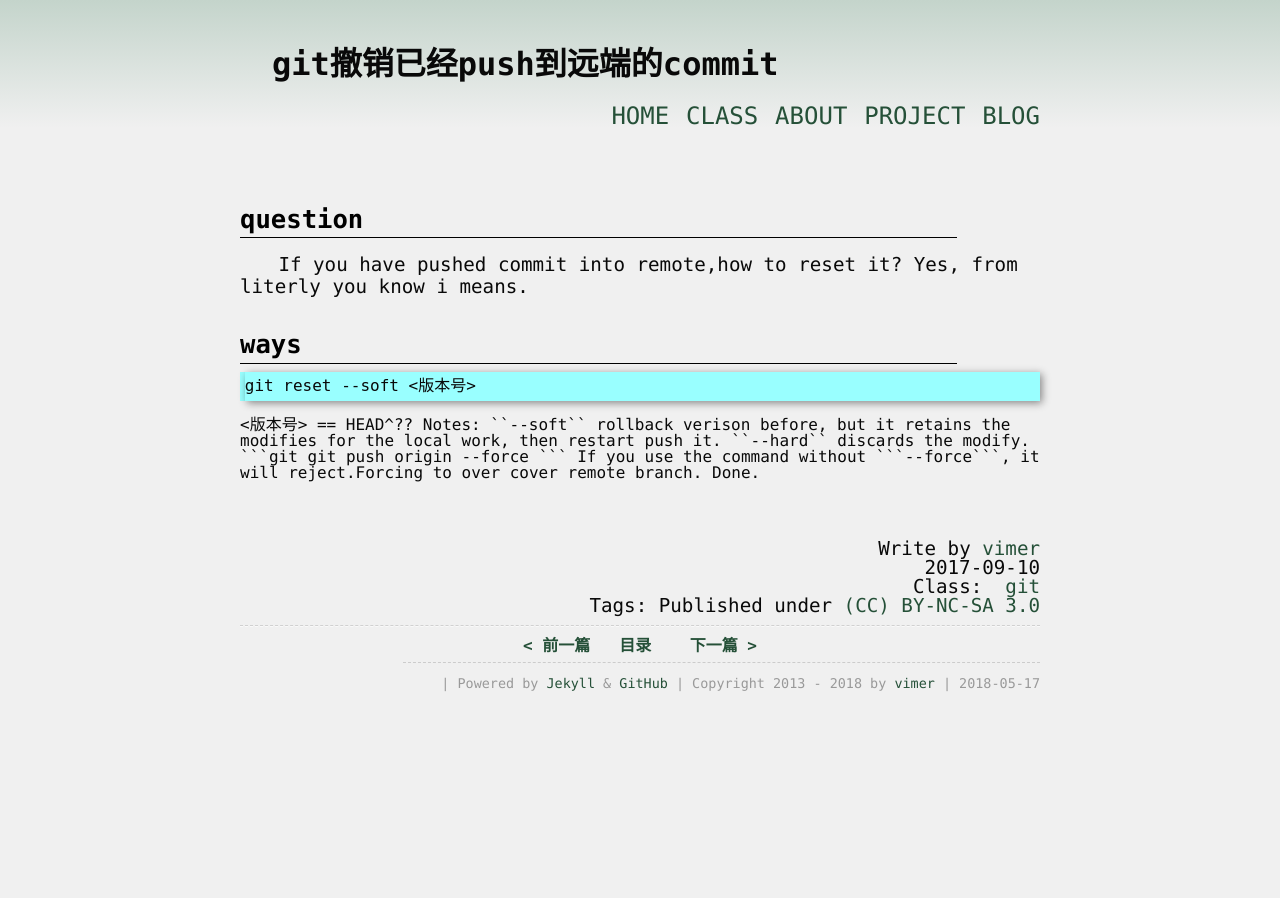
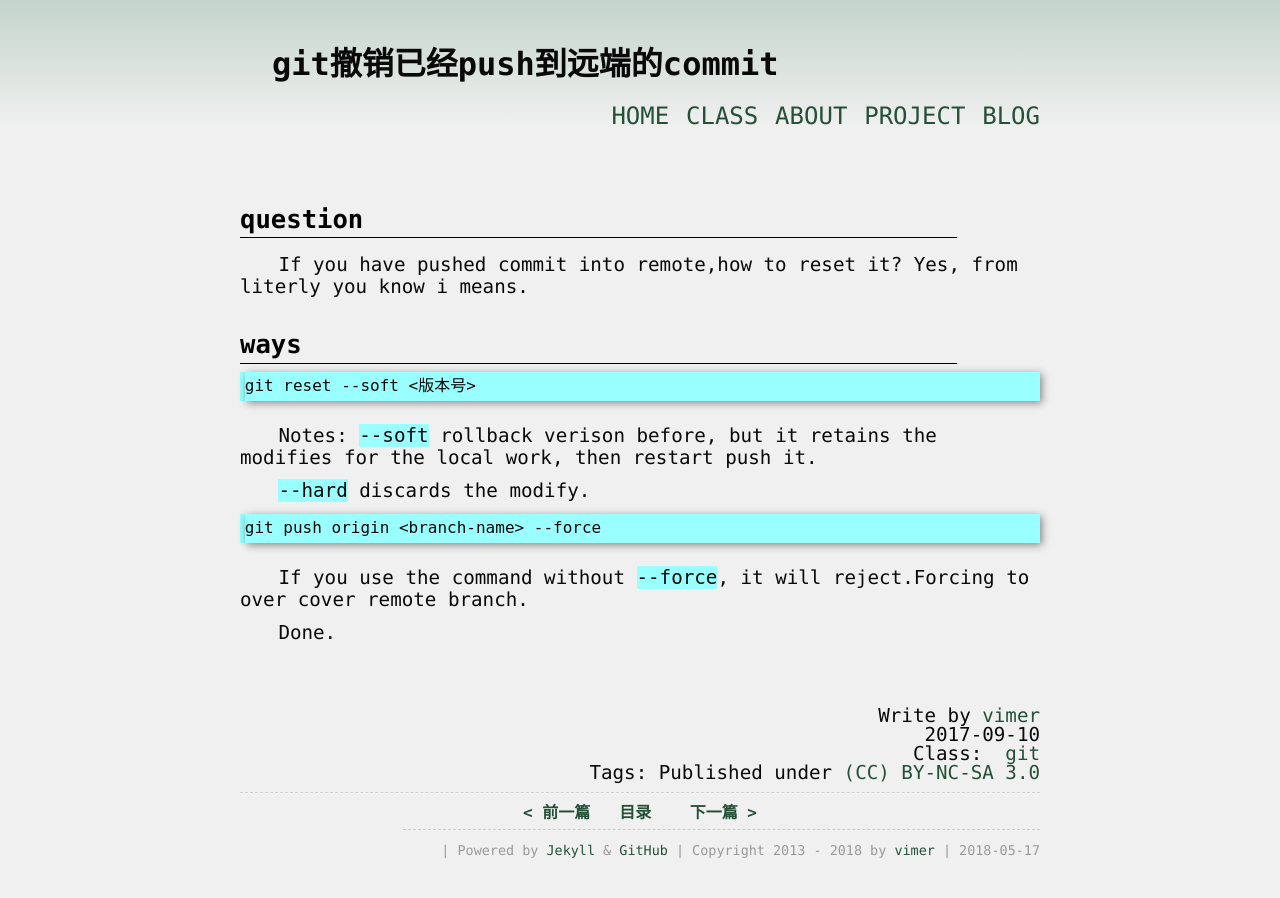
Before and after one commit to yuzibo/yuzibo.github.io, a Jekyll site: the page built from _posts/2017-09-10-git-reset-push-commit.md, in a window 1280 px wide. Built offline with Jekyll 4.4.1, drawn with Linux system fonts in a browser that asks for light colours; comment, search, counter and statistics services are not loaded.

Commit message:
modify the git push

````diff
--- a/_posts/2017-09-10-git-reset-push-commit.md
+++ b/_posts/2017-09-10-git-reset-push-commit.md
@@ -14,7 +14,7 @@ Yes, from literly you know i means.
 ```git
 git reset --soft <版本号>
 ```
-<版本号> == HEAD^??
+
 
 Notes: ``--soft`` rollback verison before, but it retains the modifies for the local work, then restart push it.
 
@@ -23,6 +23,7 @@ Notes: ``--soft`` rollback verison before, but it retains the modifies for the l
 ```git
 git push origin <branch-name> --force
 ```
+
 If you use the command without ```--force```, it will reject.Forcing to over cover remote branch.
 
 Done.
````
